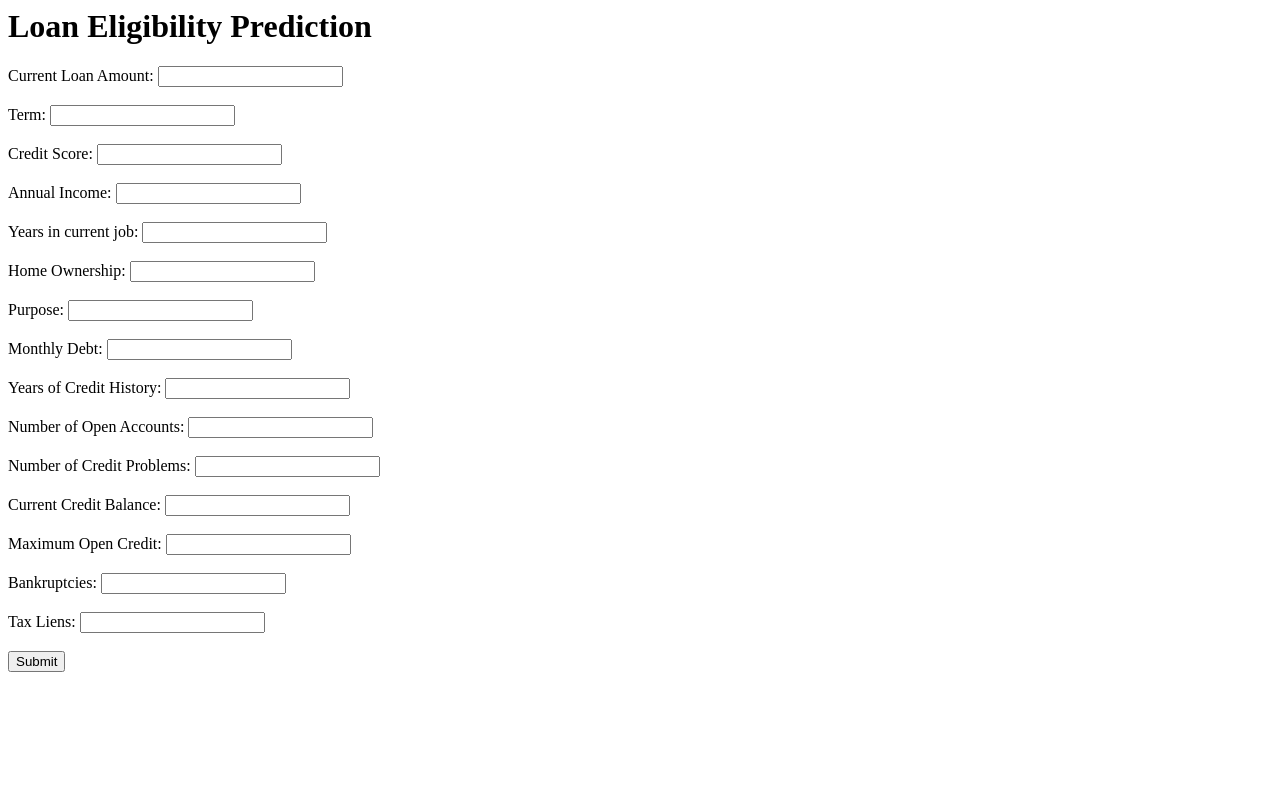
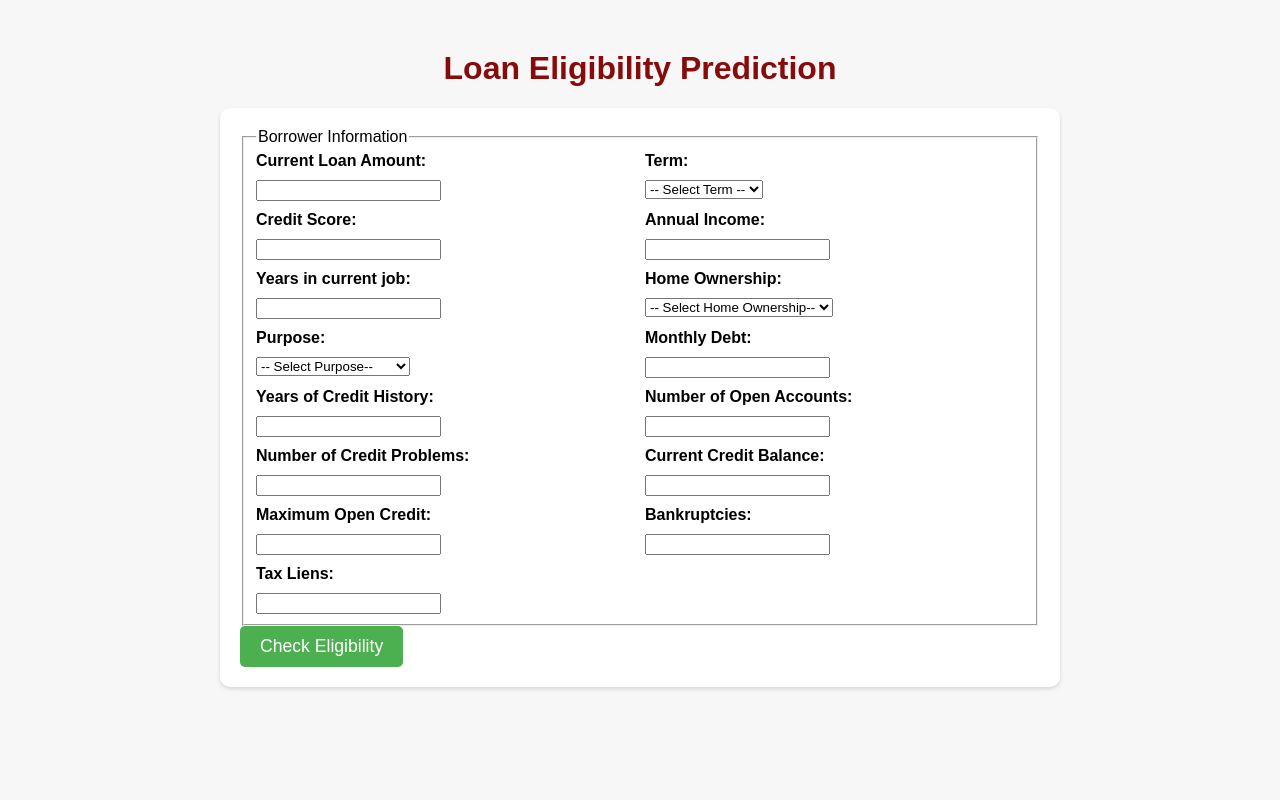
Before and after one commit to Arjun0122/bank_loan_eligibility, a Python web app: template templates/home.html in a window 1280 px wide. Run offline with Jinja, Linux system fonts and the light colour scheme; the template is opened without the code that fills it, so the values that code supplies are empty.

Commit message:
Css and counterfactual explanation added

```diff
--- /dev/null
+++ b/static/stylesheets/style copy 4.css
@@ -0,0 +1,81 @@
+body {
+  font-family: Arial, sans-serif;
+  background-color: #f2f2f298;
+}
+
+h1 {
+  font-size: 2em;
+  text-align: center;
+  margin-top: 50px;
+  color: #870b0b;
+}
+
+
+fieldset {
+  display: grid;
+  grid-template-columns: 1fr 1fr;
+  grid-gap: 10px;
+}
+
+label[for="loanAmount"] {
+  grid-column: 2 / 3;
+}
+
+label[for="term"] {
+  grid-column: 1 / 2;
+}
+
+
+
+label {
+  display: block;
+  margin-bottom: 10px;
+  font-weight: bold;
+}
+form {
+  max-width: 800px;
+  margin: 0 auto;
+  background-color: #fff;
+  padding: 20px;
+  border-radius: 10px;
+  box-shadow: 0 2px 4px rgba(0, 0, 0, 0.133);
+}
+
+
+input[type="text"] {
+  width: 100%;
+  padding: 10px;
+  border: none;
+  border-radius: 5px;
+  background-color: #f2f2f2;
+  font-size: 1.1em;
+
+}
+
+button[type="submit"] {
+  background-color: #4CAF50;
+  color: #fff;
+  padding: 10px 20px;
+  border: none;
+  border-radius: 5px;
+  font-size: 1.1em;
+  cursor: pointer;
+}
+
+button[type="submit"]:hover {
+  background-color: #3e8e41;
+}
+
+
+.result {
+  margin-top: 50px;
+  text-align: center;
+}
+
+
+
+@media screen and (max-width: 600px) {
+  form {
+    padding: 10px;
+  }
+}
--- a/templates/home.html
+++ b/templates/home.html
@@ -1,45 +1,130 @@
-<h1>
-    Loan Eligibility Prediction
-</h1>
-
-<form method="POST" id="myForm" action="/">
-  Current Loan Amount: <input name="Current Loan Amount"/>
-  <br/><br/>
-  Term: <input name="Term"/>
-  <br/><br/>
-  Credit Score: <input name="Credit Score"/>
-  <br/><br/>
-  Annual Income: <input name="Annual Income"/>
-  <br/><br/>
-  Years in current job: <input name="Years in current job"/>
-  <br/><br/>
-  Home Ownership: <input name="Home Ownership"/>
-  <br/><br/>
-  Purpose: <input name="Purpose"/>
-  <br/><br/>
-  Monthly Debt: <input name="Monthly Debt"/>
-  <br/><br/>
-  Years of Credit History: <input name="Years of Credit History"/>
-  <br/><br/>
-  Number of Open Accounts: <input name="Number of Open Accounts"/>
-  <br/><br/>
-  Number of Credit Problems: <input name="Number of Credit Problems"/>
-  <br/><br/>
-  Current Credit Balance: <input name="Current Credit Balance"/>
-  <br/><br/>
-  Maximum Open Credit: <input name="Maximum Open Credit"/>
-  <br/><br/>
-  Bankruptcies: <input name="Bankruptcies"/>
-  <br/><br/>
-  Tax Liens: <input name="Tax Liens"/>
-  <br/><br/>
-  <button type="submit">Submit</button>
-</form>
-<br><br>
-
-{% if index%}
-      <span class="totalresult">{{message}}</span>
-      <br>
-      <span class="data">{{index}}</span>
+<!DOCTYPE html>
+<html>
+<head>
+  <meta charset="UTF-8">
+  <title>Loan Eligibility Prediction</title>
+  <link rel="stylesheet" href="/static/stylesheets/style copy 4.css">
+  <style>
+    /* add your custom styles here */
+  </style>
+</head>
+<body>
+  <header>
+    <h1>Loan Eligibility Prediction</h1>
+  </header>
+  <form method="POST" id="myForm" action="/">
+    <fieldset>
+      <legend>Borrower Information</legend>
+      <div>
+        <label for="loanAmount">Current Loan Amount:</label>
+        <input id="loanAmount" name="Current Loan Amount" type="number" required>
       </div>
-{% endif%}
+      <div>
+        <label for="term">Term:</label>
+        <select id="term" name="Term" required>
+          <option value="">-- Select Term --</option>
+          <option value="0">Short Term</option>
+          <option value="1">Long Term</option>
+        </select>
+      </div>
+      <div>
+        <label for="creditScore">Credit Score:</label>
+        <input id="creditScore" name="Credit Score" type="number" required>
+      </div>
+      <div>
+        <label for="income">Annual Income:</label>
+        <input id="income" name="Annual Income" type="number" required>
+      </div>
+      <div>
+        <label for="jobYears">Years in current job:</label>
+        <input id="jobYears" name="Years in current job" type="number" required>
+      </div>
+      <div>
+        <label for="homeOwnership">Home Ownership:</label>
+        <select id="homeOwnership" name="Home Ownership" required>
+          <option value="">-- Select Home Ownership--</option>
+          <option value="0">Home Mortgage</option>
+          <option value="1">Rent</option>
+          <option value="2">Own Home</option>
+          <option value="3">HaveMortgage</option>
+        </select>
+      </div>
+      <div>
+        <label for="purpose">Purpose:</label>
+        <select id="Purpose" name="Purpose" required>
+          <option value="">-- Select Purpose--</option>
+          <option value="0">Debt Consolidation</option>
+          <option value="1">other</option>
+          <option value="2">Home Improvements</option>
+          <option value="3">Business Loan</option>
+          <option value="4">Buy a Car</option>
+          <option value="5">Medical Bills</option>
+          <option value="6">Buy House</option>
+          <option value="7">Take a Trip</option>
+          <option value="8">major_purchase</option>
+          <option value="9">small_business</option>
+          <option value="10">moving</option>
+          <option value="11">wedding</option>
+          <option value="12 ">vacation</option>
+          <option value="13">Educational Expenses</option>
+          <option value="14">renewable_energy</option>
+        </select>
+      </div>
+      <div>
+        <label for="monthlyDebt">Monthly Debt:</label>
+        <input id="monthlyDebt" name="Monthly Debt" type="number" required>
+      </div>
+      <div>
+        <label for="creditHistory">Years of Credit History:</label>
+        <input id="creditHistory" name="Years of Credit History" type="number" required>
+      </div>
+      <div>
+        <label for="openAccounts">Number of Open Accounts:</label>
+        <input id="openAccounts" name="Number of Open Accounts" type="number" required>
+      </div>
+      <div>
+        <label for="creditProblems">Number of Credit Problems:</label>
+        <input id="creditProblems" name="Number of Credit Problems" type="number" required>
+      </div>
+      <div>
+        <label for="creditBalance">Current Credit Balance:</label>
+        <input id="creditBalance" name="Current Credit Balance" type="number" required>
+      </div>
+      <div>
+        <label for="Opencredit">Maximum Open Credit:</label>
+        <input id="Opencredit" name="Maximum Open Credit" type="number" required>
+      </div>
+      <div>
+        <label for="Bankruptcies">Bankruptcies:</label>
+        <input id="Bankruptcies" name="Bankruptcies" type="number" required>
+      </div>
+      <div>
+        <label for="Taxliens">Tax Liens:</label>
+        <input id="Taxliens" name="Tax Liens" type="number" required>
+      </div>
+    </fieldset>
+    <button type="submit">Check Eligibility</button>
+  </form>
+  {% if index %}
+  <div class="result">
+    <span class="message">{{message}}</span>
+    <br>
+    <span class="message">{{message1}}</span>
+    <br>
+    <span class="message">{{message2}}</span>
+    <br>
+    <span class="message">{{message3}}</span>
+    <br>
+    <span class="message">{{message4}}</span>
+    <br>
+    <span class="message">{{message5}}</span>
+    <br>
+    <span class="message">{{message6}}</span>
+    <br>
+    <span class="message">{{message7}}</span>
+    <br>
+    <span class="message">{{message8}}</span>
+  </div>
+  {% endif %}
+</body>
+</html>
```
Also changed, not shown: static/stylesheets/style.css (deleted, +0 -82 lines), templates/HomePage.html (deleted, +0 -138 lines), 9 other files.
